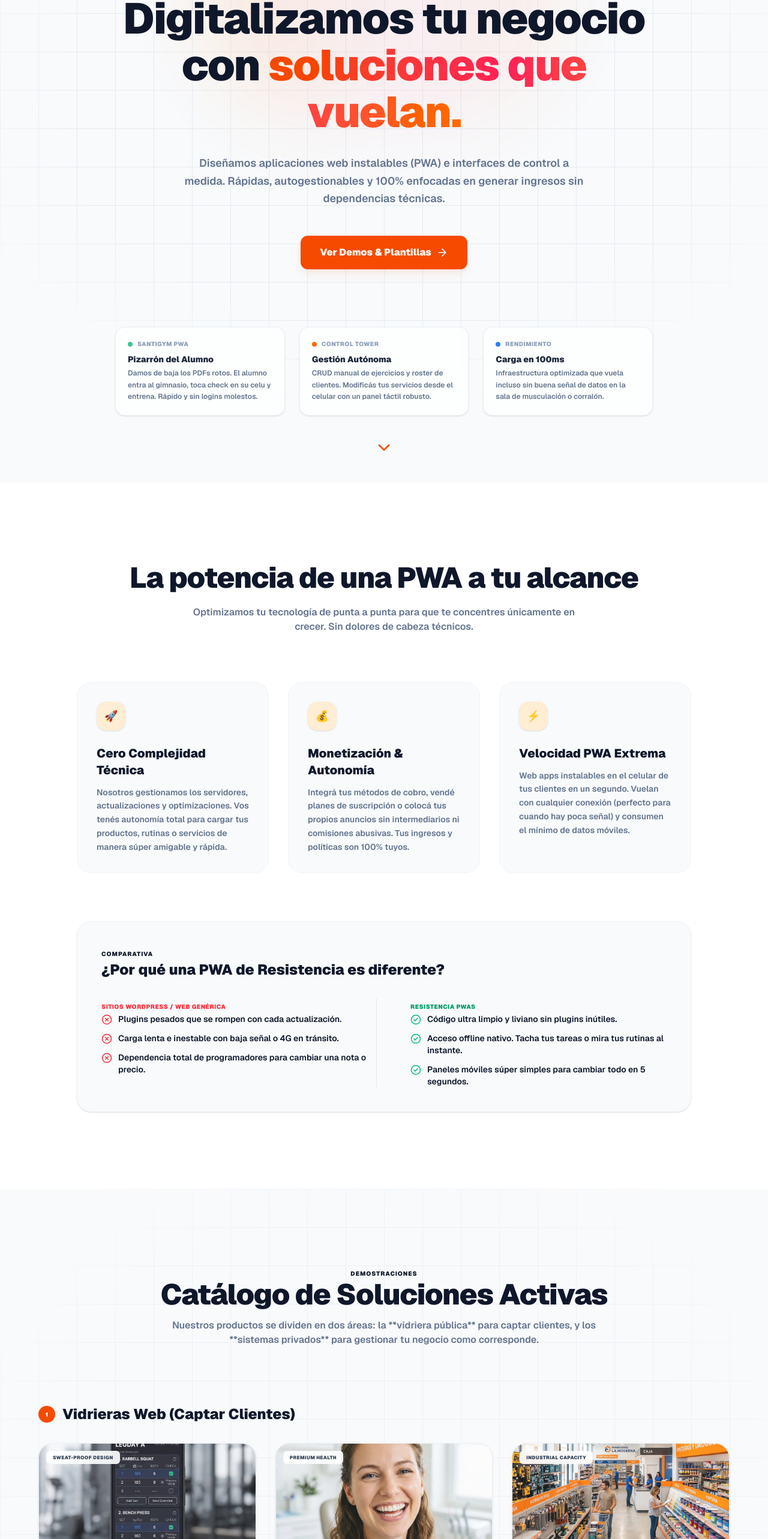
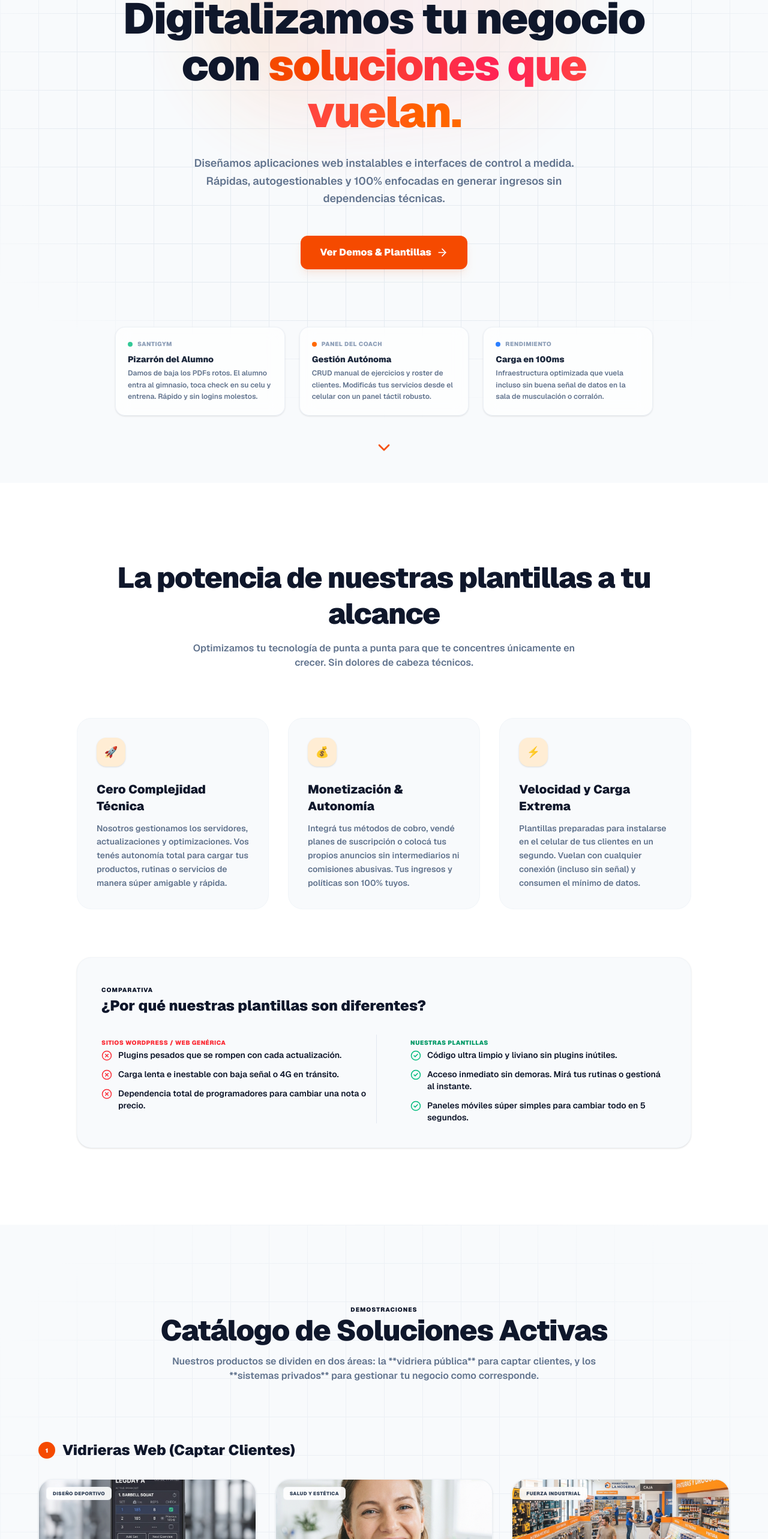
Before and after one commit to SantiCabrera19/resistencia-pwas, a Next.js app: page / in a window 1280 px wide. Shown: the part 234-2800 px from the top of the page at 60% size. Built offline with nearby package versions, Linux system fonts and the light colour scheme.

Commit message:
style: polish header logo size and replace PWA and English terms with user-friendly Spanish

```diff
--- a/src/app/demos/gimnasio/admin/page.tsx
+++ b/src/app/demos/gimnasio/admin/page.tsx
@@ -434,7 +434,7 @@ export default function GymAdminPage() {
           <div className="flex items-center gap-2">
             <div className="flex items-center gap-1 text-[9px] font-black text-emerald-600 dark:text-emerald-400 uppercase tracking-wider select-none">
               <span className="h-1.5 w-1.5 rounded-full bg-emerald-500 animate-pulse" />
-              Sync
+              Conectado
             </div>
             <ThemeToggle />
           </div>
@@ -771,7 +771,7 @@ export default function GymAdminPage() {
         {/* Footer */}
         <footer className="text-center py-4 text-slate-400 dark:text-slate-500 text-[9px] font-black uppercase tracking-wider space-y-1">
           <p>SantiGym Coach Panel • Gestión desde el Celular.</p>
-          <p>© {new Date().getFullYear()} Resistencia PWAs.</p>
+          <p>© {new Date().getFullYear()} Resistencia.</p>
         </footer>
       </main>
 
--- a/src/app/demos/gimnasio/page.tsx
+++ b/src/app/demos/gimnasio/page.tsx
@@ -396,7 +396,7 @@ export default function GimnasioPage() {
           </div>
           <div className="flex items-center gap-1.5 bg-emerald-50 dark:bg-emerald-950/20 text-emerald-600 dark:text-emerald-400 border border-emerald-100 dark:border-emerald-900/20 px-2.5 py-1 rounded-md text-[9px] font-black uppercase tracking-wider select-none">
             <span className="h-1.5 w-1.5 rounded-full bg-emerald-500 animate-pulse"></span>
-            Sync
+            En Vivo
           </div>
         </div>
 
@@ -481,7 +481,7 @@ export default function GimnasioPage() {
         {/* Footer ultraliviano */}
         <footer className="text-center py-4 text-slate-400 dark:text-slate-500 text-[9px] font-black uppercase tracking-wider space-y-1">
           <p>SantiGym Pizarrón • Carga Ultra Veloz.</p>
-          <p>© {new Date().getFullYear()} Resistencia PWAs.</p>
+          <p>© {new Date().getFullYear()} Resistencia.</p>
         </footer>
 
       </main>
--- a/src/app/layout.tsx
+++ b/src/app/layout.tsx
@@ -15,7 +15,7 @@ const geistMono = Geist_Mono({
 export const metadata: Metadata = {
   title: "Santi - Soluciones",
   description:
-    "Plataforma de PWAs y sistemas de gestión para negocios locales de Resistencia, Chaco.",
+    "Plataforma de plantillas y sistemas de gestión para negocios locales de Resistencia, Chaco.",
 };
 
 import { ThemeProvider } from "@/components/ThemeProvider";
--- a/src/app/manifest.ts
+++ b/src/app/manifest.ts
@@ -5,7 +5,7 @@ export default function manifest(): MetadataRoute.Manifest {
     name: "Santi Soluciones",
     short_name: "Santi",
     description:
-      "PWAs + Mini-CRMs para negocios locales de Resistencia, Chaco.",
+      "Sistemas + Plantillas para negocios locales de Resistencia, Chaco.",
     start_url: "/",
     display: "standalone",
     background_color: "#fafafa",
--- a/src/components/features/home/HomeAbout.tsx
+++ b/src/components/features/home/HomeAbout.tsx
@@ -10,7 +10,7 @@ export function HomeAbout() {
         {/* Main Header */}
         <div className="space-y-4">
           <h2 className="text-3xl font-black tracking-tight text-slate-900 dark:text-white sm:text-5xl select-none leading-tight">
-            La potencia de una PWA a tu alcance
+            La potencia de nuestras plantillas a tu alcance
           </h2>
           <p className="max-w-2xl mx-auto text-sm sm:text-base font-semibold text-slate-500 dark:text-slate-400">
             Optimizamos tu tecnología de punta a punta para que te concentres únicamente en crecer. Sin dolores de cabeza técnicos.
@@ -47,9 +47,9 @@ export function HomeAbout() {
             <div className="h-12 w-12 bg-orange-100 dark:bg-orange-950/50 rounded-2xl flex items-center justify-center text-orange-655 dark:text-orange-400 text-lg font-black mb-6 select-none shadow-sm">
               ⚡
             </div>
-            <h3 className="text-slate-900 dark:text-white font-black text-xl mb-3">Velocidad PWA Extrema</h3>
+            <h3 className="text-slate-900 dark:text-white font-black text-xl mb-3">Velocidad y Carga Extrema</h3>
             <p className="text-xs sm:text-sm text-slate-500 dark:text-slate-400 leading-relaxed font-semibold">
-              Web apps instalables en el celular de tus clientes en un segundo. Vuelan con cualquier conexión (perfecto para cuando hay poca señal) y consumen el mínimo de datos móviles.
+              Plantillas preparadas para instalarse en el celular de tus clientes en un segundo. Vuelan con cualquier conexión (incluso sin señal) y consumen el mínimo de datos.
             </p>
           </div>
         </div>
@@ -58,7 +58,7 @@ export function HomeAbout() {
         <div className="bg-slate-50 dark:bg-slate-900/40 border border-slate-100 dark:border-slate-800/60 rounded-3xl p-6 sm:p-10 text-left space-y-8 shadow-sm">
           <div className="space-y-1 select-none">
             <span className="text-[10px] font-black uppercase tracking-widest text-orange-655 dark:text-orange-400">Comparativa</span>
-            <h3 className="text-xl sm:text-2xl font-black text-slate-900 dark:text-white">¿Por qué una PWA de Resistencia es diferente?</h3>
+            <h3 className="text-xl sm:text-2xl font-black text-slate-900 dark:text-white">¿Por qué nuestras plantillas son diferentes?</h3>
           </div>
 
           <div className="grid grid-cols-1 md:grid-cols-2 gap-6 divide-y md:divide-y-0 md:divide-x divide-slate-200 dark:divide-slate-800">
@@ -84,7 +84,7 @@ export function HomeAbout() {
 
             {/* Resistencia PWA Column */}
             <div className="space-y-4 pt-6 md:pt-0 md:pl-8">
-              <span className="text-[10px] font-black uppercase text-emerald-600 dark:text-emerald-400 tracking-wider">Resistencia PWAs</span>
+              <span className="text-[10px] font-black uppercase text-emerald-600 dark:text-emerald-400 tracking-wider">Nuestras Plantillas</span>
               <ul className="space-y-3">
                 <li className="flex items-start gap-2.5 text-xs sm:text-sm font-semibold text-slate-550 dark:text-slate-400">
                   <CheckCircle2 className="h-4.5 w-4.5 text-emerald-500 shrink-0 mt-0.5" />
@@ -92,7 +92,7 @@ export function HomeAbout() {
                 </li>
                 <li className="flex items-start gap-2.5 text-xs sm:text-sm font-semibold text-slate-550 dark:text-slate-400">
                   <CheckCircle2 className="h-4.5 w-4.5 text-emerald-500 shrink-0 mt-0.5" />
-                  Acceso offline nativo. Tacha tus tareas o mira tus rutinas al instante.
+                  Acceso inmediato sin demoras. Mirá tus rutinas o gestioná al instante.
                 </li>
                 <li className="flex items-start gap-2.5 text-xs sm:text-sm font-semibold text-slate-550 dark:text-slate-400">
                   <CheckCircle2 className="h-4.5 w-4.5 text-emerald-500 shrink-0 mt-0.5" />
--- a/src/components/features/home/HomeHero.tsx
+++ b/src/components/features/home/HomeHero.tsx
@@ -24,7 +24,7 @@ export function HomeHero() {
         {/* Badge */}
         <div className="inline-flex items-center gap-2 rounded-full bg-orange-500/10 dark:bg-orange-500/5 px-4 py-2 text-xs font-black text-orange-655 dark:text-orange-400 border border-orange-500/20 dark:border-orange-500/10 backdrop-blur-md animate-in fade-in slide-in-from-top-4 duration-300">
           <Sparkles className="h-3.5 w-3.5 animate-pulse" />
-          <span>ESTUDIO PWA & SOLUCIONES INTERNAS</span>
+          <span>ESTUDIO DE DISEÑO & SOLUCIONES INTERACTIVAS</span>
         </div>
 
         {/* Hero Title */}
@@ -34,7 +34,7 @@ export function HomeHero() {
 
         {/* Description Paragraph */}
         <p className="mx-auto max-w-2xl text-base sm:text-lg text-slate-500 dark:text-slate-400 leading-relaxed font-semibold">
-          Diseñamos aplicaciones web instalables (PWA) e interfaces de control a medida. Rápidas, autogestionables y 100% enfocadas en generar ingresos sin dependencias técnicas.
+          Diseñamos aplicaciones web instalables e interfaces de control a medida. Rápidas, autogestionables y 100% enfocadas en generar ingresos sin dependencias técnicas.
         </p>
 
         {/* CTA Buttons */}
@@ -54,7 +54,7 @@ export function HomeHero() {
           <div className="group bg-white/70 dark:bg-slate-900/50 backdrop-blur-md border border-slate-200/60 dark:border-slate-800/80 p-5 rounded-2xl shadow-sm hover:border-orange-500/30 transition-all duration-300">
             <div className="flex items-center gap-2 mb-2">
               <span className="h-2 w-2 rounded-full bg-emerald-500 animate-pulse"></span>
-              <span className="text-[10px] font-black text-slate-400 uppercase tracking-wider">SantiGym PWA</span>
+              <span className="text-[10px] font-black text-slate-400 uppercase tracking-wider">SantiGym</span>
             </div>
             <h3 className="font-black text-sm text-slate-800 dark:text-white">Pizarrón del Alumno</h3>
             <p className="text-xs font-semibold text-slate-500 dark:text-slate-400 mt-1 leading-relaxed">
@@ -66,7 +66,7 @@ export function HomeHero() {
           <div className="group bg-white/70 dark:bg-slate-900/50 backdrop-blur-md border border-slate-200/60 dark:border-slate-800/80 p-5 rounded-2xl shadow-sm hover:border-orange-500/30 transition-all duration-300">
             <div className="flex items-center gap-2 mb-2">
               <span className="h-2 w-2 rounded-full bg-orange-500"></span>
-              <span className="text-[10px] font-black text-slate-400 uppercase tracking-wider">Control Tower</span>
+              <span className="text-[10px] font-black text-slate-400 uppercase tracking-wider">Panel del Coach</span>
             </div>
             <h3 className="font-black text-sm text-slate-800 dark:text-white">Gestión Autónoma</h3>
             <p className="text-xs font-semibold text-slate-500 dark:text-slate-400 mt-1 leading-relaxed">
--- a/src/components/features/home/HomePortfolio.tsx
+++ b/src/components/features/home/HomePortfolio.tsx
@@ -8,12 +8,12 @@ export function HomePortfolio() {
   const landings = [
     {
       id: "gimnasio",
-      title: "SantiGym Pizarrón PWA",
+      title: "SantiGym Pizarrón Interactivo",
       niche: "Fitness / Deporte",
       description: "Pizarrón táctil instalable. Diseñado para que los alumnos tachen sus ejercicios completados de forma inmediata sin demoras ni datos móviles lentos.",
       publicLink: "/demos/gimnasio",
       image: "/images/gym_blackboard.png",
-      badge: "SWEAT-PROOF DESIGN"
+      badge: "DISEÑO DEPORTIVO"
     },
     {
       id: "odontologo",
@@ -22,7 +22,7 @@ export function HomePortfolio() {
       description: "Vidriera médica minimalista de alto impacto visual. Diseñada para transmitir higiene, calma y facilitar la reserva ágil de primeros turnos.",
       publicLink: "/demos/odontologo",
       image: "/images/smile.png",
-      badge: "PREMIUM HEALTH"
+      badge: "SALUD Y ESTÉTICA"
     },
     {
       id: "ferreteria",
@@ -31,7 +31,7 @@ export function HomePortfolio() {
       description: "Catálogo virtual inmersivo para compras mayoristas y por volumen. Interfaz diseñada para destacar la capacidad logística y stock permanente.",
       publicLink: "/demos/ferreteria",
       image: "/images/ferreteria_store.png",
-      badge: "INDUSTRIAL CAPACITY"
+      badge: "FUERZA INDUSTRIAL"
     }
   ];
 
@@ -39,11 +39,11 @@ export function HomePortfolio() {
     {
       id: "gimnasio-admin",
       title: "CRM Coach & Aforo",
-      niche: "Fitness PWA Admin",
+      niche: "Fitness Admin",
       description: "Panel táctil del entrenador. Permite agregar ejercicios, remover alumnos de baja, y desviar el flujo de tráfico en máquinas (V1 a V2) en tiempo real.",
       adminLink: "/demos/gimnasio/admin",
       icon: <Dumbbell className="h-10 w-10 text-orange-600 dark:text-orange-400" />,
-      badge: "SYNC ACTIVE"
+      badge: "CONEXIÓN EN VIVO"
     },
     {
       id: "odontologo-admin",
@@ -52,7 +52,7 @@ export function HomePortfolio() {
       description: "Gestión de agenda odontológica y ficha médica digital. Interfaz de respuesta ultra rápida optimizada para recepcionistas ocupadas.",
       adminLink: "/demos/odontologo/admin",
       icon: <Activity className="h-10 w-10 text-rose-500 dark:text-rose-400" />,
-      badge: "CALENDAR SYNC"
+      badge: "AGENDA EN VIVO"
     },
     {
       id: "ferreteria-admin",
@@ -61,7 +61,7 @@ export function HomePortfolio() {
       description: "Panel de control de inventario mayorista con alertas de stock mínimo crítico e impresión instantánea de remitos de entrega.",
       adminLink: "/demos/ferreteria/admin",
       icon: <Database className="h-10 w-10 text-blue-500 dark:text-blue-400" />,
-      badge: "STOCK FLOW"
+      badge: "CONTROL DE STOCK"
     }
   ];
 
```
Also changed, not shown: src/components/features/home/HomeHeader.tsx (+6 -6 lines).
